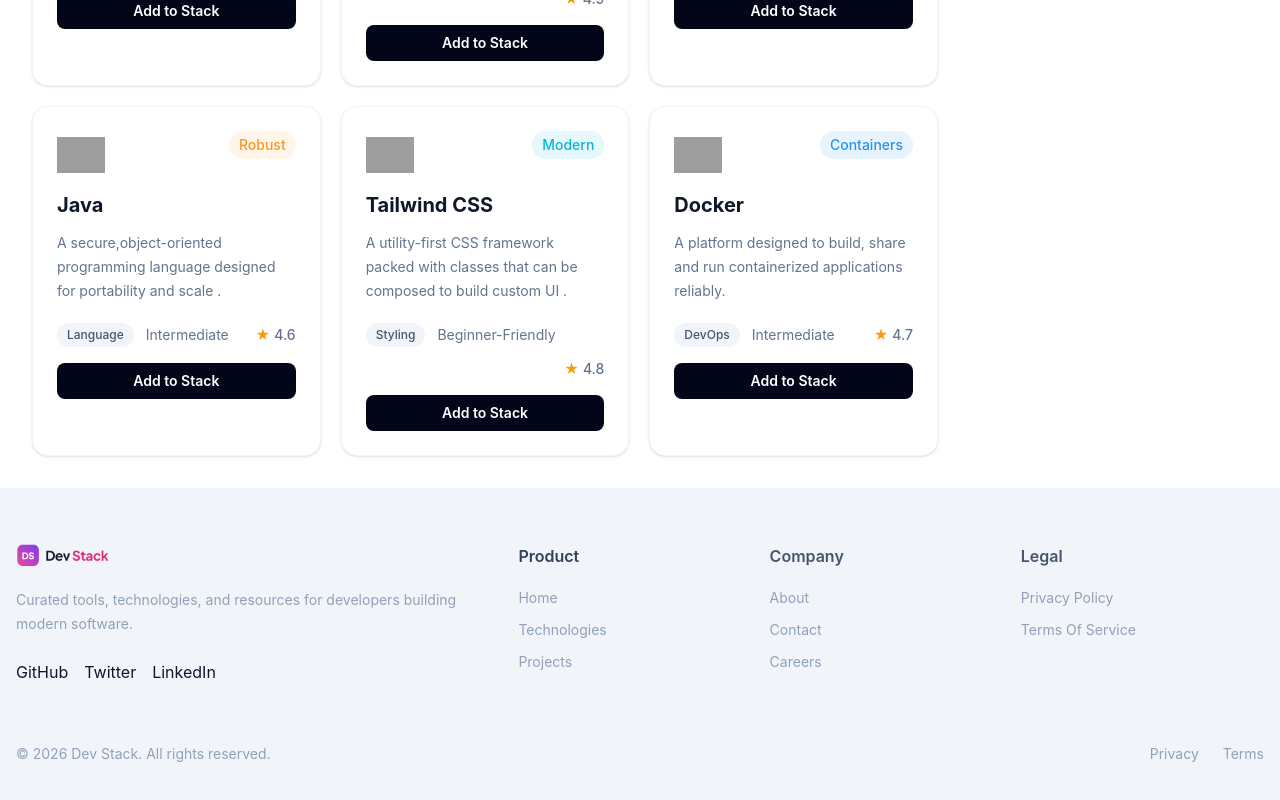
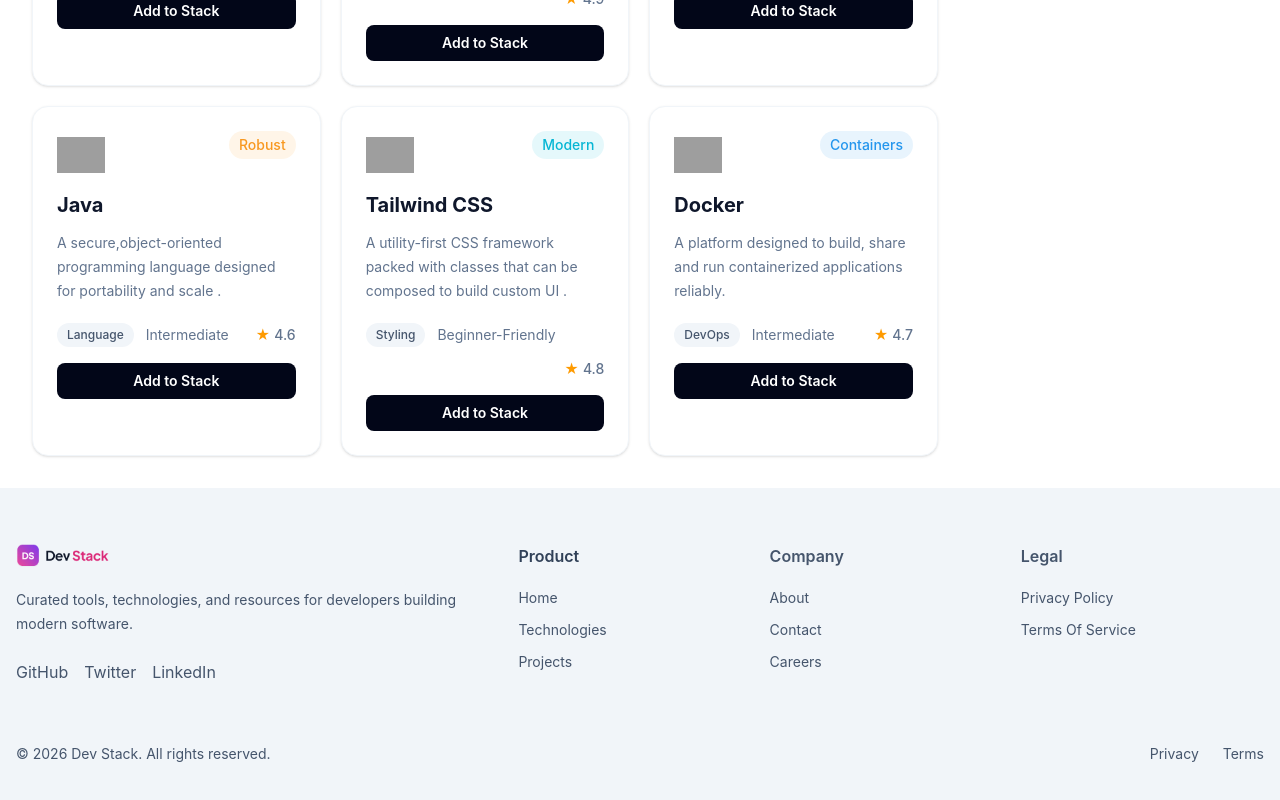
Before and after one commit to babulpro/devstack, a React (Vite) app: page / in a window 1280 px wide. Shown: the part 1829-2629 px from the top of the page. Built offline with nearby package versions, Linux system fonts and the light colour scheme; grey boxes are pictures that could not be loaded.

Commit message:
loading skeleton add

```diff
--- a/src/App.tsx
+++ b/src/App.tsx
@@ -1,22 +1,38 @@
+import { useEffect, useState } from 'react'
 import Navbar from './component/Navbar/Navbar'
 import Hero from './component/Hero/Hero'
 import Technologies from './component/Technology/Technology'
 import type { Technology } from './types/technology'
-import techData from "../public/data/technology.json"  // ✅ Direct import
+import techData from '../public/data/technology.json'
 import Footer from './component/Footer/Footer'
-
+import TechnologiesSkeleton from './component/Technology/technologySkeleton'
 
 function App() {
-  const data = techData as Technology[]
+  const [data, setData] = useState<Technology[]>([])
+  const [isLoading, setIsLoading] = useState(true)
 
-  console.log(data)
+  useEffect(() => {
+    // Simulate a short fetch delay (e.g. 1 second)
+    const timer = setTimeout(() => {
+      setData(techData as Technology[])
+      setIsLoading(false)
+    }, 1000)
+
+    return () => clearTimeout(timer)
+  }, [])
 
   return (
     <>
       <Navbar />
       <Hero />
-      <Technologies data={data} />
-      <Footer/>
+
+      {isLoading ? (
+        <TechnologiesSkeleton />
+      ) : (
+        <Technologies data={data} />
+      )}
+
+      <Footer />
     </>
   )
 }
--- a/src/component/Footer/Footer.tsx
+++ b/src/component/Footer/Footer.tsx
@@ -15,13 +15,13 @@
 
             </div>
 
-            <p className="mt-5 text-center md:text-left  text-sm leading-6">
+            <p className="mt-5 text-center md:text-left  text-sm leading-6 text-slate-600">
               Curated tools, technologies, and resources for developers building
 modern software.
             </p>
 
             {/* Social Links */}
-            <div className="mt-6 flex gap-4 text-slate-900 justify-center md:justify-start">
+            <div className="mt-6 flex gap-4 text-[slate-900 ]justify-center md:justify-start text-slate-600">
               <a
                 href="#"
                 className="transition hover:text-slate-500"
@@ -51,7 +51,7 @@
               Product
             </h3>
 
-            <ul className="mt-5 space-y-3 text-sm">
+            <ul className="mt-5 space-y-3 text-sm text-slate-600">
               <li>
                 <a href="#" className="hover:text-slate-500">
                   Home
@@ -80,7 +80,7 @@
               Company
             </h3>
 
-            <ul className="mt-5 space-y-3 text-sm">
+            <ul className="mt-5 space-y-3 text-sm text-slate-600">
               <li>
                 <a href="#" className="hover:text-slate-500">
                   About
@@ -109,9 +109,9 @@
               Legal
             </h3>
 
-            <ul className="mt-5 space-y-3 text-sm">
+            <ul className="mt-5 space-y-3 text-sm text-slate-600">
               <li>
-                <a href="#" className="hover:text-slate-500">
+                <a href="#" className="hover:text-slate-500 ">
                   Privacy Policy
                 </a>
               </li>
@@ -129,7 +129,7 @@
         </div>
 
         {/* Bottom Bar */}
-        <div className="mt-12 pt-3">
+        <div className="mt-12 pt-3 text-slate-600">
           <div className="flex flex-cols-2 gap-4 text-sm justify-between">
             <p>
               © 2026 Dev Stack. All rights reserved.
--- /dev/null
+++ b/src/component/Technology/technologySkeleton.tsx
@@ -0,0 +1,46 @@
+export default function TechnologiesSkeleton() {
+  return (
+    <section className="px-4 py-1 sm:p-8 animate-pulse">
+      {/* Heading skeleton */}
+      <div className="h-8 w-64 bg-slate-200 rounded mb-3 mx-auto sm:mx-0" />
+      <div className="h-4 w-80 bg-slate-200 rounded mb-6 mx-auto sm:mx-0" />
+
+      <div className="grid grid-cols-1 md:grid-cols-4 gap-6 mt-4 md:mt-6">
+        {/* Card skeletons (3/4 width) */}
+        <div className="md:col-span-3 grid grid-cols-1 sm:grid-cols-2 lg:grid-cols-3 gap-4 sm:gap-5">
+          {Array.from({ length: 6 }).map((_, i) => (
+            <div
+              key={i}
+              className="rounded-2xl border border-slate-100 bg-white p-6"
+            >
+              <div className="flex items-start justify-between">
+                <div className="h-12 w-12 rounded bg-slate-200" />
+                <div className="h-6 w-20 rounded-full bg-slate-200" />
+              </div>
+
+              <div className="mt-5 h-5 w-32 rounded bg-slate-200" />
+
+              <div className="mt-3 h-3 w-full rounded bg-slate-200" />
+              <div className="mt-2 h-3 w-5/6 rounded bg-slate-200" />
+
+              <div className="mt-5 flex items-center justify-between">
+                <div className="h-6 w-20 rounded-full bg-slate-200" />
+                <div className="h-6 w-16 rounded bg-slate-200" />
+              </div>
+
+              <div className="mt-4 h-9 w-full rounded bg-slate-200" />
+            </div>
+          ))}
+        </div>
+
+        {/* Sidebar skeleton (1/4 width) */}
+        <aside className="md:col-span-1">
+          <div className="rounded-2xl border border-slate-200 bg-slate-50 p-5">
+            <div className="h-6 w-24 rounded bg-slate-200 mb-4" />
+            <div className="h-20 rounded-lg bg-slate-200" />
+          </div>
+        </aside>
+      </div>
+    </section>
+  )
+}
```
